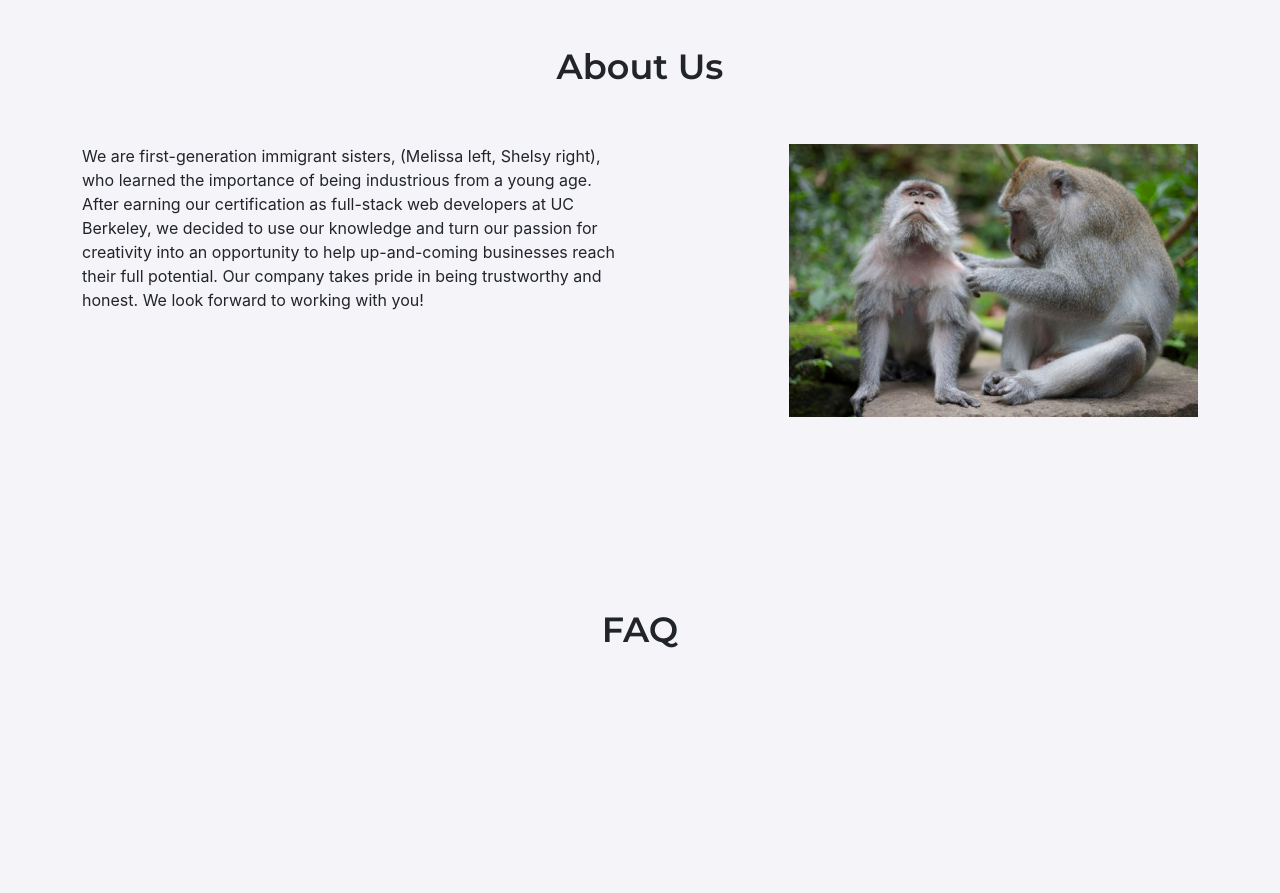
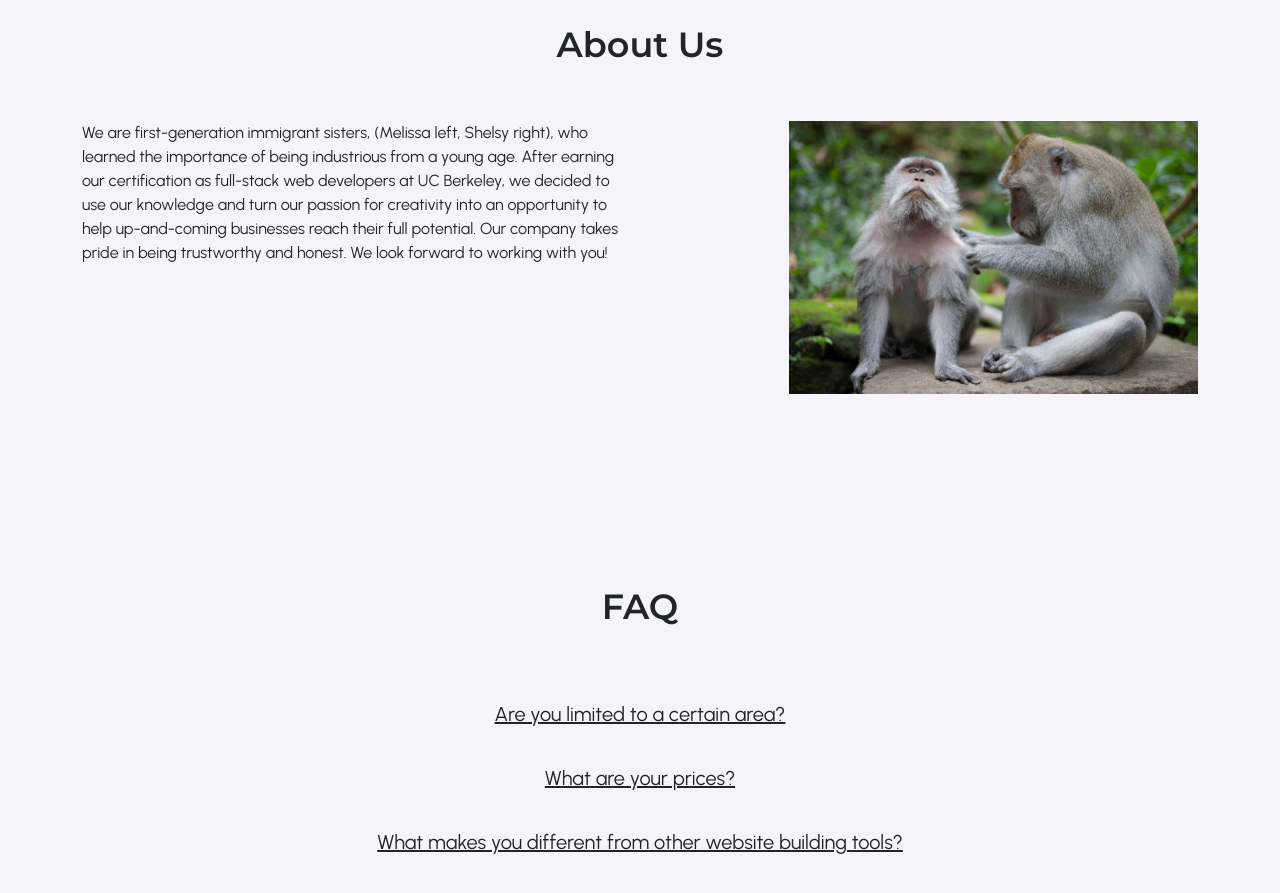
Before and after one commit to melissabarrerafarias/freelanced-company, a React (Create React App) app: page / in a window 1280 px wide. Shown: the part 2440-3333 px from the top of the page. Before the commit the page ends 3155 px from the top, so only its background shows below. Built offline with nearby package versions, Linux system fonts and the light colour scheme.

Commit message:
added FAQ section and dropdowns

```diff
--- a/public/index.html
+++ b/public/index.html
@@ -34,7 +34,7 @@
   <link rel="preconnect" href="https://fonts.googleapis.com">
   <link rel="preconnect" href="https://fonts.gstatic.com" crossorigin>
   <link
-    href="https://fonts.googleapis.com/css2?family=Comfortaa&family=Montserrat:wght@400;600&family=Source+Sans+Pro&display=swap"
+    href="https://fonts.googleapis.com/css2?family=Urbanist&family=Work+Sans&family=Comfortaa&family=Montserrat:wght@400;600&family=Source+Sans+Pro&display=swap"
     rel="stylesheet">
 
   <title>React App</title>
--- a/src/landing-page.css
+++ b/src/landing-page.css
@@ -53,7 +53,8 @@ body, html {
     font-size: 15px;
     padding-right: 20%;
     padding-left: 20%;
-    margin-top: 5%
+    margin-top: 5%;
+    font-family: 'Urbanist', sans-serif;
 }
 
 /* work examples section */
@@ -77,11 +78,45 @@ body, html {
 
 .about-us-desc {
     text-align: left;
+    font-family: 'Urbanist', sans-serif;
 }
 
 #about {
     margin-bottom: 15%
 }
+
+/* FAQ section */
+.faq-section {
+    margin-bottom: 10%;
+}
+
+.faq-questions {
+    font-family: 'Urbanist', sans-serif;
+    font-size: 20px;
+    margin-bottom: 20px;
+    text-decoration: underline;
+}
+
+#FAQ .card {
+    background-color: #586f7c3e;
+    margin-bottom: 20px;
+    border: none
+}
+
+.btn-check:focus+.btn, .btn:focus {
+    outline: 0;
+    box-shadow: none;
+}
+
+#FAQ .card-body {
+    margin-right: 10%;
+    margin-left: 10%;
+    font-family: 'Urbanist', sans-serif;
+    font-size: 15px;
+    font-weight: bold;
+    letter-spacing: 0.5px;
+}
+
 
 /* media queries */
 @media (max-width: 1399.98px) {
--- a/src/pages/LandingPage.js
+++ b/src/pages/LandingPage.js
@@ -117,8 +117,39 @@ function LandingPage() {
             </div>
 
             {/* FAQ section */}
-            <div id="FAQ">
+            <div id="FAQ" className="faq-section">
                 <h1 className="landing-page-headings text-center">FAQ</h1>
+                <div>
+                    <button class="btn col-sm-12 col-md-12 faq-questions" data-bs-toggle="collapse" href="#FAQ1" role="button" aria-expanded="false" aria-controls="multiCollapseExample1">
+                        Are you limited to a certain area?</button>
+                    <div class="text-center">
+                        <div class="collapse multi-collapse" id="FAQ1">
+                            <div class="card card-body">
+                                No! Though we are located in Olympiam, Washington we are open to work with people nationwide.
+                            </div>
+                        </div>
+                    </div>
+
+                    <button class="btn col-sm-12 col-md-12 faq-questions" type="button" data-bs-toggle="collapse" href="#FAQ2" aria-expanded="false" aria-controls="multiCollapseExample2">
+                        What are your prices?</button>
+                    <div class="text-center">
+                        <div class="collapse multi-collapse" id="FAQ2">
+                            <div class="card card-body">
+                                Depends on your needs. If you want a rough estimate, call us. Completely free consulations.
+                            </div>
+                        </div>
+                    </div>
+
+                    <button class="btn col-sm-12 col-md-12 faq-questions" type="button" data-bs-toggle="collapse" href="#FAQ3" aria-expanded="false" aria-controls="multiCollapseExample1 multiCollapseExample2">
+                        What makes you different from other website building tools?</button>
+                </div>
+                <div class="text-center">
+                    <div class="collapse multi-collapse" id="FAQ3">
+                        <div class="card card-body">
+                            Website building tools can be difficult and sometimes frustrating to use. Let us take care of it for you.
+                        </div>
+                    </div>
+                </div>
             </div>
         </main>
     )
```
Lines whose indentation alone changed are shown as unchanged.
